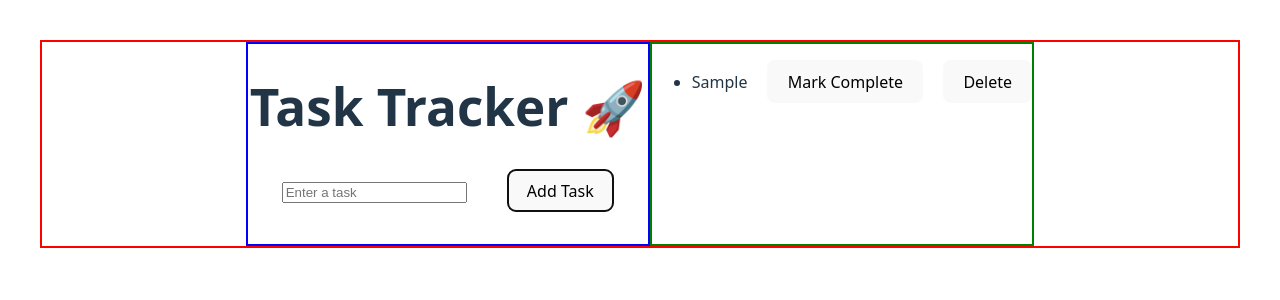
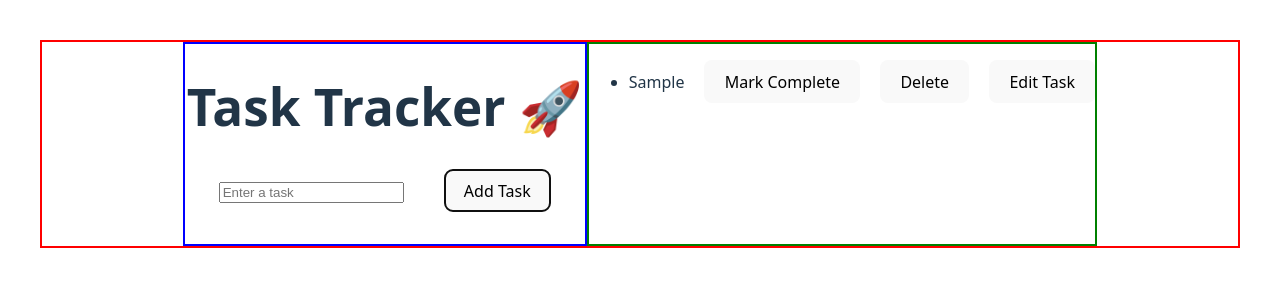
Before and after one commit to Kaan-Dilmen/TaskTracker, a React (Vite) app in the folder FreshReact/fresh-react-project/: page / in a window 1280 px wide. Both pictures are taken after typing "Sample" into the empty fields and a click on the button "Add Task". Shown: the top 300 px of the page. Built offline with nearby package versions, Linux system fonts and the light colour scheme.

Commit message:
Edit Button
added edit button to each task.

```diff
--- a/FreshReact/fresh-react-project/src/App.jsx
+++ b/FreshReact/fresh-react-project/src/App.jsx
@@ -13,6 +13,7 @@ function App() {
         id: Date.now(),
         text: value,
         completed: false,
+        isEditing: false
       }]);
 
     setValue("");
@@ -26,6 +27,14 @@ function App() {
     setTasks(
       tasks.map(task =>
         task.id === id? {...task, completed : !task.completed} : task
+      )
+    );
+  }
+
+  function handleEditing(id){
+    setTasks(
+      tasks.map(task =>
+        task.id === id? {...task, isEditing : !task.isEditing} : task
       )
     );
   }
@@ -65,6 +74,10 @@ function App() {
             <button className="button" onClick={() => handleDelete(task.id)}>
               Delete
             </button>
+            {/*Edit Button*/}
+            <button className="button" onClick={() => handleEditing(task.id)}>
+              Edit Task
+            </button>
             </li>
           ))}
         </ul>
```
